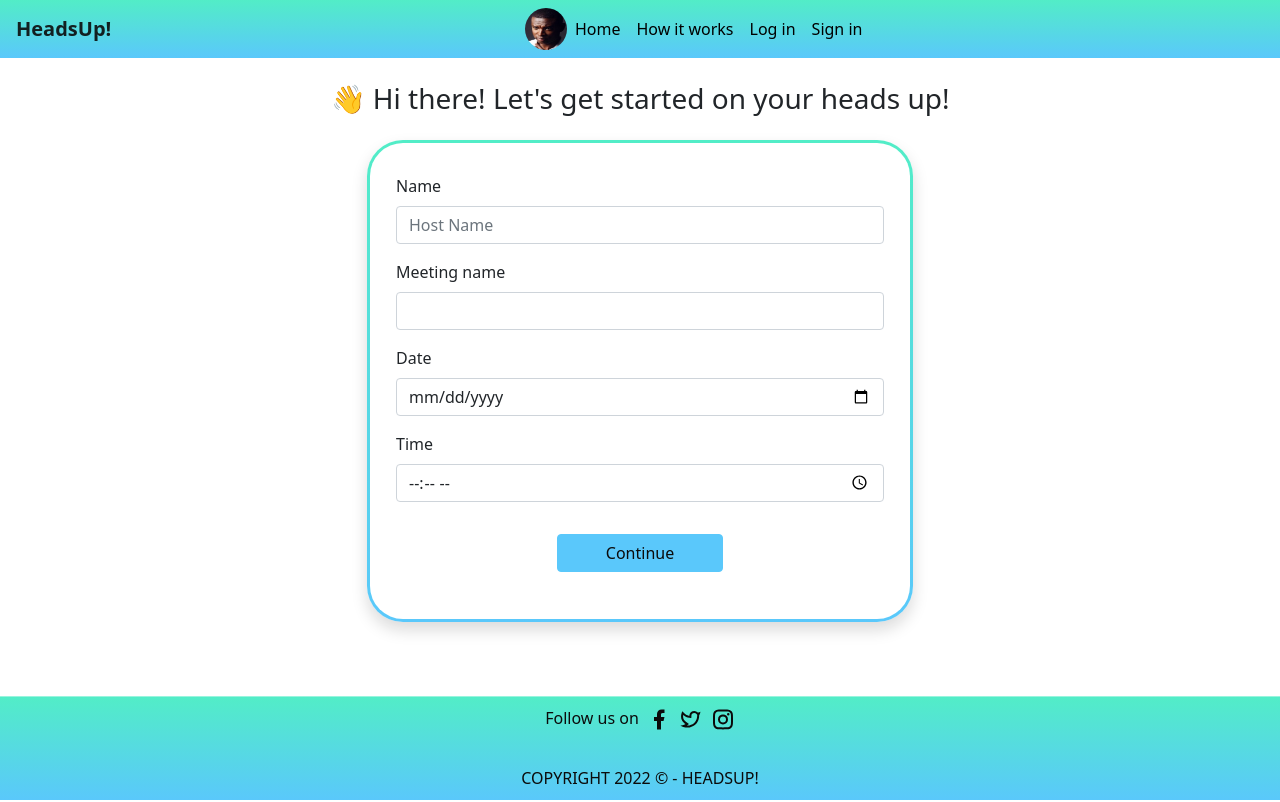
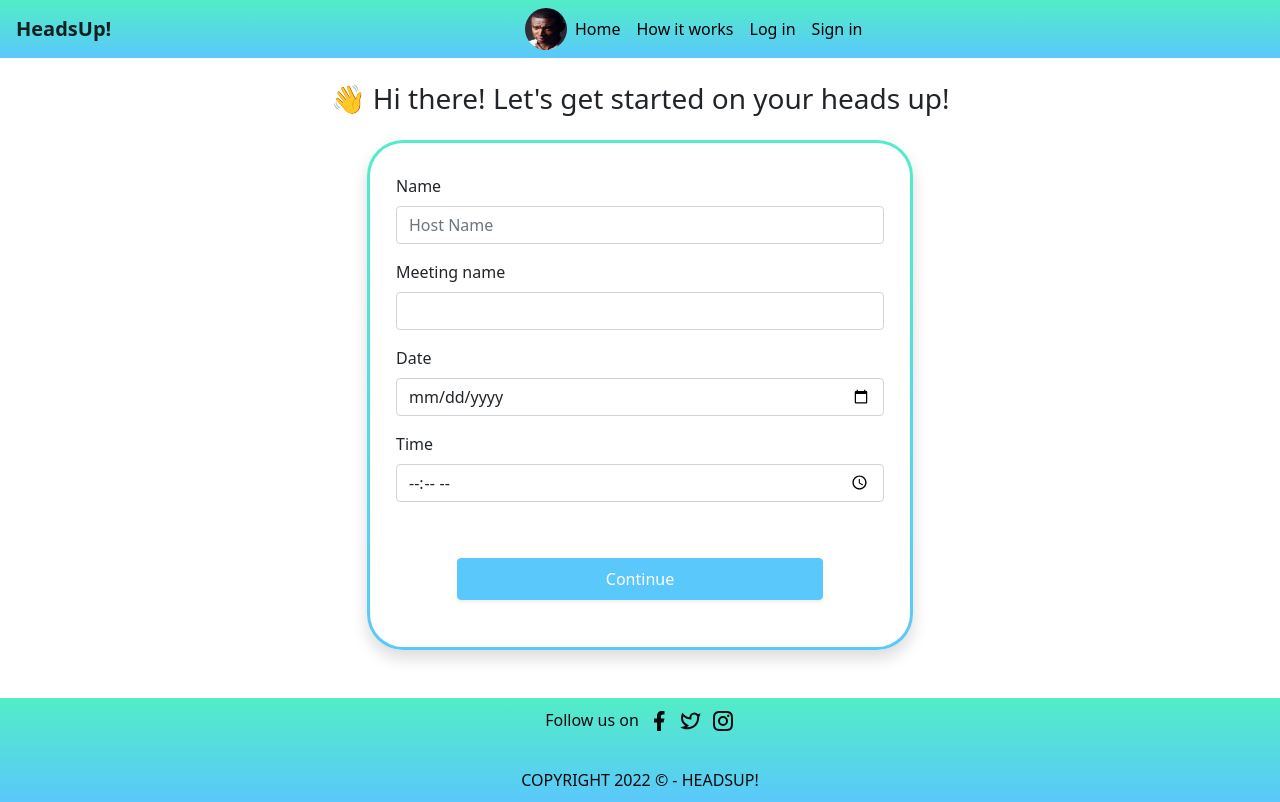
Before and after one commit to Ahyeonn/COLAB-8, a Vue app in the folder front-end/: page / in a window 1280 px wide. Built offline with nearby package versions, Linux system fonts and the light colour scheme.

Commit message:
UI: minor UI improvements

```diff
--- a/front-end/src/App.vue
+++ b/front-end/src/App.vue
@@ -17,11 +17,13 @@ import TheHeader from "@/components/TheHeader";
   }
 
 .card {
-  border-radius: 36px;
   padding: 15px 10px;
   background:
   linear-gradient(white, white) padding-box,
   linear-gradient(180deg, $color-secondary 0%, $color-primary 100%) border-box !important;
   }
+.btn-back {
+  background-color: #f0f0f0;
+  }
 
 </style>
--- a/front-end/src/views/HomeView.vue
+++ b/front-end/src/views/HomeView.vue
@@ -81,7 +81,7 @@ export default {
             <div class="text-center py-3">
               <BaseButton
                   type="submit"
-                  class="btn-primary text-center px-5"
+                  class="btn-primary mt-4 py-2 w-75 text-white shadow-sm"
                   label="Continue"
               />
             </div>
```
